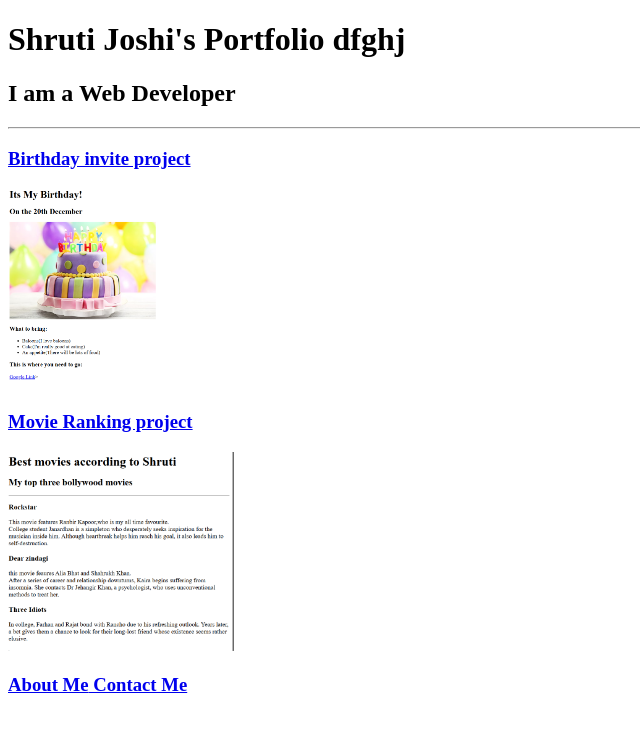
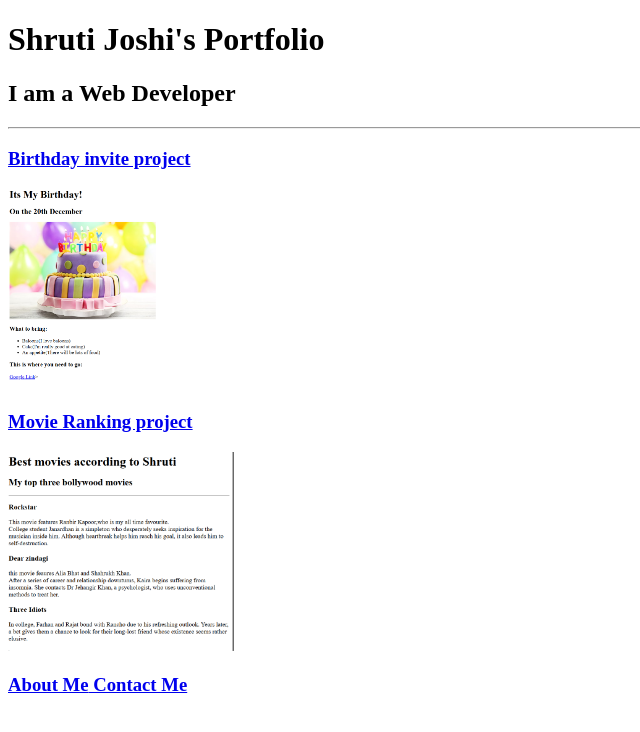
Before and after one commit to justshruti20/HTML-Porfolio-Project, a plain HTML site: page index.html in a window 1280 px wide. Shown: the whole page, without its empty margins (0-640 px from the left). Drawn offline with Linux system fonts and the light colour scheme.

Commit message:
remove heading mistakes

```diff
--- a/index.html
+++ b/index.html
@@ -7,7 +7,7 @@
 </head>
 
 <body>
-    <h1>Shruti Joshi's Portfolio  dfghj</h1>
+    <h1>Shruti Joshi's Portfolio  </h1>
     <h2>I am a Web Developer</h2>
     <hr/>
     <h3><a href="./public/birthday-invite.html">Birthday invite project</a></h3>
```
